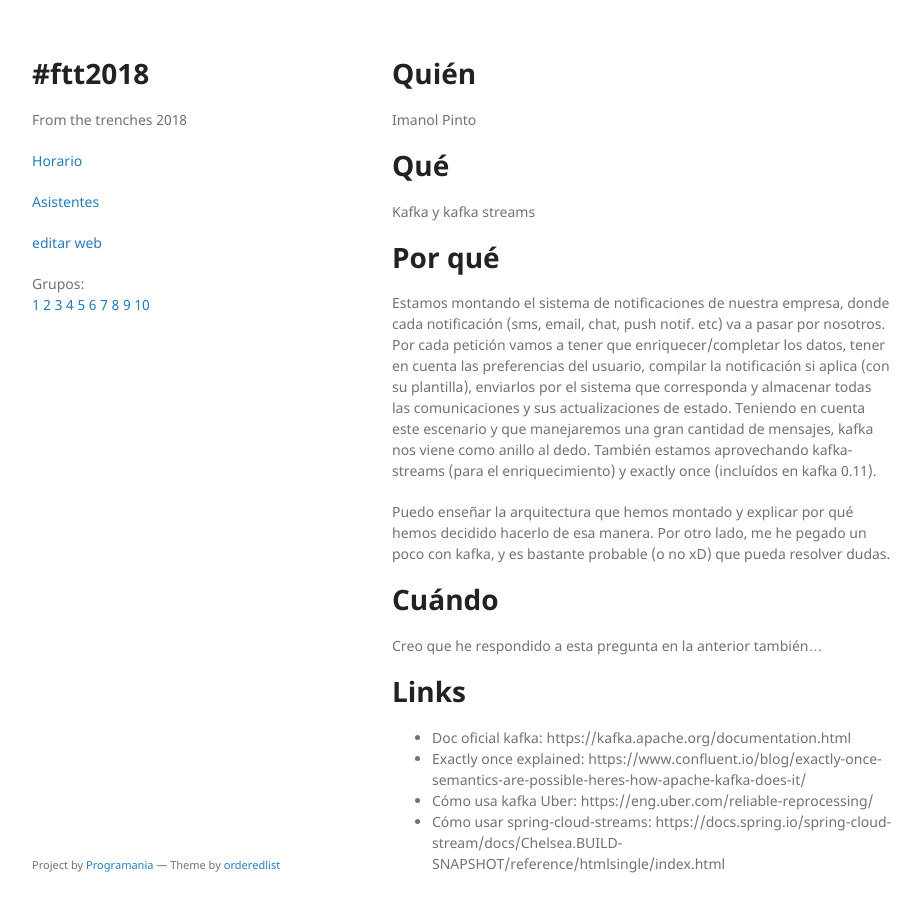
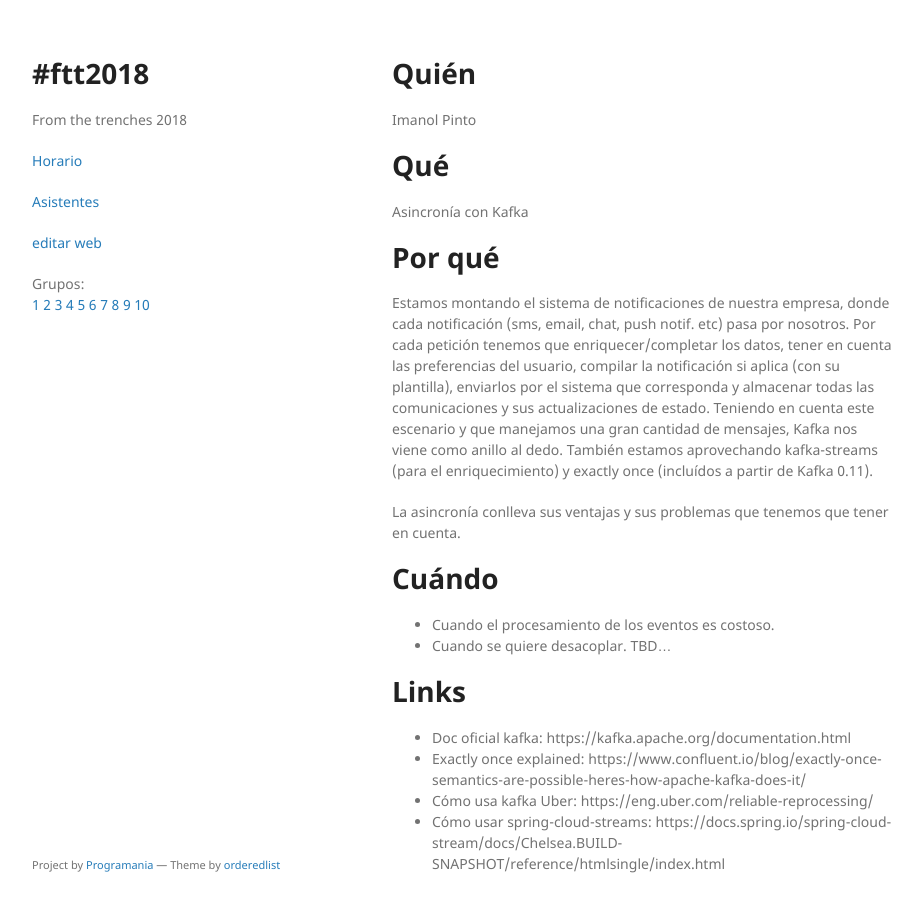
Before and after one commit to xala3pa/ftt2018, a Jekyll site: the page built from experiencias/13.md, in a window 1280 px wide and 944 px high. Shown: the top 912 px of the window, without its empty margins (178-1100 px from the left). Built offline with Jekyll 4.4.1, drawn with Linux system fonts in a browser that asks for light colours; our own code applies the rules of GitHub Pages for plain Markdown files.

Commit message:
Update 13.md

```diff
--- a/experiencias/13.md
+++ b/experiencias/13.md
@@ -2,17 +2,19 @@
 Imanol Pinto
 
 # Qué
-Kafka y kafka streams
+Asincronía con Kafka
 
 # Por qué
-Estamos montando el sistema de notificaciones de nuestra empresa, donde cada notificación (sms, email, chat, push notif. etc) va a pasar por nosotros. Por cada petición vamos a tener que enriquecer/completar los datos, tener en cuenta las preferencias del usuario, compilar la notificación si aplica (con su plantilla), enviarlos por el sistema que corresponda y almacenar todas las comunicaciones y sus actualizaciones de estado.
-Teniendo en cuenta este escenario y que manejaremos una gran cantidad de mensajes, kafka nos viene como anillo al dedo.
-También estamos aprovechando kafka-streams (para el enriquecimiento) y exactly once (incluídos en kafka 0.11).
+Estamos montando el sistema de notificaciones de nuestra empresa, donde cada notificación (sms, email, chat, push notif. etc) pasa por nosotros. Por cada petición tenemos que enriquecer/completar los datos, tener en cuenta las preferencias del usuario, compilar la notificación si aplica (con su plantilla), enviarlos por el sistema que corresponda y almacenar todas las comunicaciones y sus actualizaciones de estado.
+Teniendo en cuenta este escenario y que manejamos una gran cantidad de mensajes, Kafka nos viene como anillo al dedo.
+También estamos aprovechando kafka-streams (para el enriquecimiento) y exactly once (incluídos a partir de Kafka 0.11).
 
-Puedo enseñar la arquitectura que hemos montado y explicar por qué hemos decidido hacerlo de esa manera. Por otro lado, me he pegado un poco con kafka, y es bastante probable (o no xD) que pueda resolver dudas.
+La asincronía conlleva sus ventajas y sus problemas que tenemos que tener en cuenta.
 
 # Cuándo
-Creo que he respondido a esta pregunta en la anterior también...
+* Cuando el procesamiento de los eventos es costoso.
+* Cuando se quiere desacoplar.
+TBD...
 
 # Links
 - Doc oficial kafka: https://kafka.apache.org/documentation.html
```
